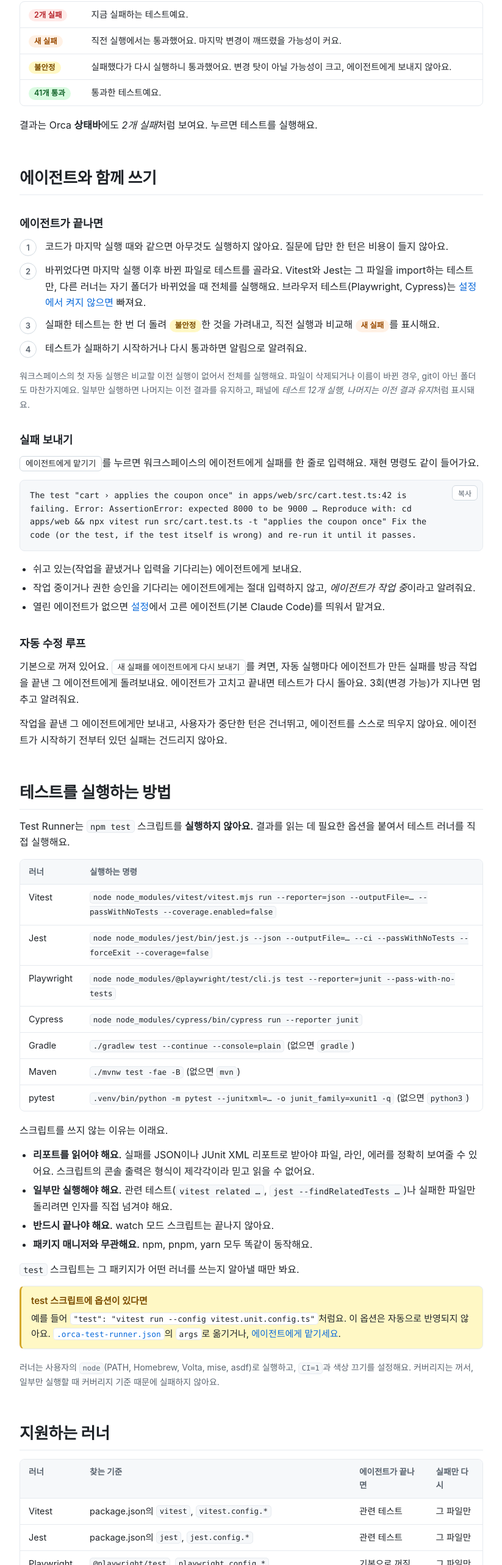
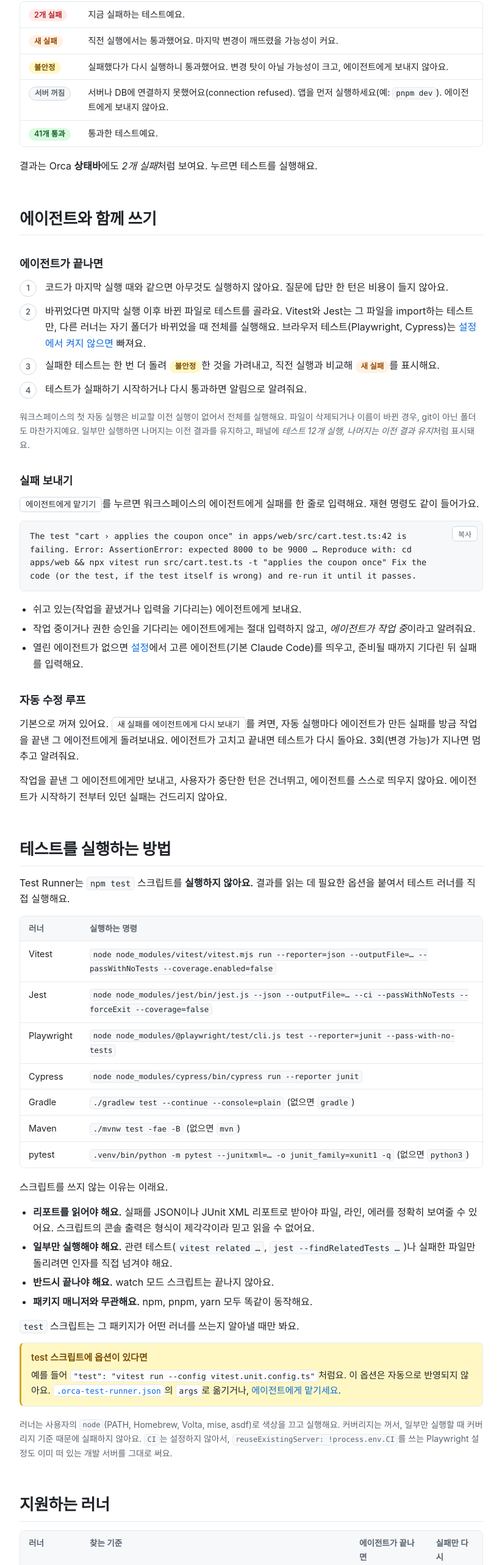
Before and after one commit to h00ns/test-runner-for-orca, a plain HTML site: page ko/index.html in a window 1280 px wide. Shown: the part 1873-4440 px from the top of the page at 61% size, without its empty margins (336-1159 px from the left). Drawn offline with Linux system fonts and the light colour scheme.

Commit message:
Docs for 0.2.3: server not running, no CI, agent launch
Co-Authored-By: Claude Opus 5.5 <noreply@anthropic.com>

```diff
--- a/ko/index.html
+++ b/ko/index.html
@@ -113,6 +113,7 @@
             <tr><td><span class="badge red">2개 실패</span></td><td class="wrap">지금 실패하는 테스트예요.</td></tr>
             <tr><td><span class="badge orange">새 실패</span></td><td class="wrap">직전 실행에서는 통과했어요. 마지막 변경이 깨뜨렸을 가능성이 커요.</td></tr>
             <tr><td><span class="badge amber">불안정</span></td><td class="wrap">실패했다가 다시 실행하니 통과했어요. 변경 탓이 아닐 가능성이 크고, 에이전트에게 보내지 않아요.</td></tr>
+            <tr><td><span class="badge gray">서버 꺼짐</span></td><td class="wrap">서버나 DB에 연결하지 못했어요(connection refused). 앱을 먼저 실행하세요(예: <code>pnpm dev</code>). 에이전트에게 보내지 않아요.</td></tr>
             <tr><td><span class="badge green">41개 통과</span></td><td class="wrap">통과한 테스트예요.</td></tr>
           </tbody>
         </table>
@@ -135,7 +136,7 @@
       <ul>
         <li>쉬고 있는(작업을 끝냈거나 입력을 기다리는) 에이전트에게 보내요.</li>
         <li>작업 중이거나 권한 승인을 기다리는 에이전트에게는 절대 입력하지 않고, <em>에이전트가 작업 중</em>이라고 알려줘요.</li>
-        <li>열린 에이전트가 없으면 <a href="#settings">설정</a>에서 고른 에이전트(기본 Claude Code)를 띄워서 맡겨요.</li>
+        <li>열린 에이전트가 없으면 <a href="#settings">설정</a>에서 고른 에이전트(기본 Claude Code)를 띄우고, 준비될 때까지 기다린 뒤 실패를 입력해요.</li>
       </ul>
 
       <h3 id="loop">자동 수정 루프</h3>
@@ -170,7 +171,7 @@
         <span class="title">test 스크립트에 옵션이 있다면</span>
         예를 들어 <code>"test": "vitest run --config vitest.unit.config.ts"</code>처럼요. 이 옵션은 자동으로 반영되지 않아요. <a href="#config"><code>.orca-test-runner.json</code></a>의 <code>args</code>로 옮기거나, <a href="#setup-with-agent">에이전트에게 맡기세요</a>.
       </div>
-      <p class="small">러너는 사용자의 <code>node</code>(PATH, Homebrew, Volta, mise, asdf)로 실행하고, <code>CI=1</code>과 색상 끄기를 설정해요. 커버리지는 꺼서, 일부만 실행할 때 커버리지 기준 때문에 실패하지 않아요.</p>
+      <p class="small">러너는 사용자의 <code>node</code>(PATH, Homebrew, Volta, mise, asdf)로 색상을 끄고 실행해요. 커버리지는 꺼서, 일부만 실행할 때 커버리지 기준 때문에 실패하지 않아요. <code>CI</code>는 설정하지 않아서, <code>reuseExistingServer: !process.env.CI</code>를 쓰는 Playwright 설정도 이미 떠 있는 개발 서버를 그대로 써요.</p>
 
       <h2 id="runners">지원하는 러너</h2>
       <div class="table">
@@ -259,6 +260,10 @@
         </ul></div>
       </details>
       <details>
+        <summary>"서버 꺼짐"으로 실패해요 (connection refused)</summary>
+        <div><p>테스트에 앱, API, DB가 떠 있어야 하는데 꺼져 있어요. 먼저 실행한 뒤(예: <code>pnpm dev</code>) 다시 돌리거나, Playwright 설정에 <code>webServer</code>를 넣어 Playwright가 앱을 직접 띄우게 하세요.</p></div>
+      </details>
+      <details>
         <summary>에이전트가 끝나도 테스트가 돌지 않아요</summary>
         <div><ul>
           <li><span class="ui">에이전트가 끝나면 실행</span>이 켜져 있는지 확인하세요.</li>
--- a/style.css
+++ b/style.css
@@ -121,6 +121,7 @@ td.wrap, th.wrap { white-space: normal; }
 .badge.orange { background: var(--orange-bg); color: var(--orange-fg); }
 .badge.amber { background: var(--amber-bg); color: var(--amber-fg); }
 .badge.green { background: var(--green-bg); color: var(--green-fg); }
+.badge.gray { background: var(--subtle); color: var(--muted); border: 1px solid var(--border); }
 
 /* Quick start */
 .steps { list-style: none; padding: 0; margin: 0 0 18px; display: grid; grid-template-columns: repeat(3, minmax(0, 1fr)); gap: 14px; counter-reset: step; }
```
Also changed, not shown: index.html (+7 -2 lines).
